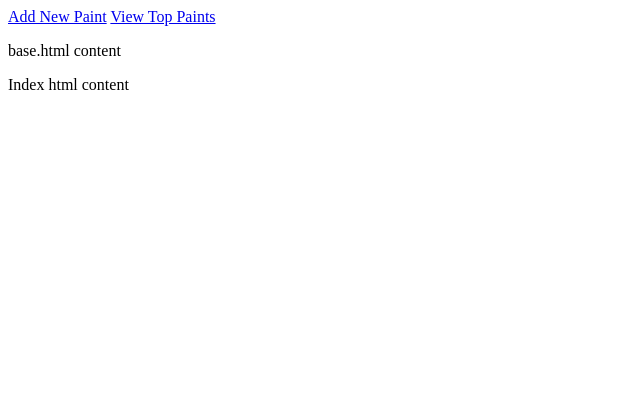
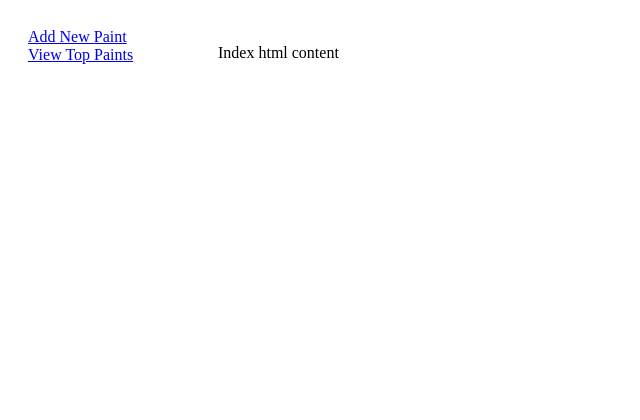
Before and after one commit to LewisBrennanGithub/paint-project, a Flask app: page / in a window 1280 px wide. Shown: the top 420 px of the page, without its empty margins (0-640 px from the left). Before the commit the page ends 90 px from the top, so only its background shows below. Run offline with Flask 2, Linux system fonts and the light colour scheme.

Commit message:
sidebar active

```diff
--- /dev/null
+++ b/static/style.css
@@ -0,0 +1,15 @@
+.container {
+  display: flex;
+  flex-direction: row;
+}
+
+.sidebar {
+  width: 150px;
+  height: 100vh;
+  padding: 20px;
+}
+
+.main {
+  flex: 1;
+  padding: 20px;
+}
--- a/templates/base.html
+++ b/templates/base.html
@@ -2,22 +2,20 @@
 <html>
 <head>
   <title>Paints</title>
+  <link rel="stylesheet" href="/static/style.css">
 </head>
 <body>
-  <header>
-    <a href="/paints/new">Add New Paint</a>
-    <a href="/paints">View Top Paints</a>
-  </header>
-<main>
-  <p>base.html content</p>
-  <section>
+  <div class="container">
+    <section class="sidebar">
+      <a href="/paints/new">Add New Paint</a>
+      <br>
+      <a href="/paints">View Top Paints</a>
+    </section>
+    <section class="main">
       {% block content %}
-      body {
-        background-color: {{ paint.value }};
-        color: {{ paint.offset_value }};
-      }
-      {% endblock%}
-  </section>
-  </main>
+      {% endblock %}
+    </section>
+  </div>
 </body>
 </html>
+  <!-- <link rel="stylesheet" href="{{ url_for('static', filename='style.css') }}">
--- a/templates/paints/show.html
+++ b/templates/paints/show.html
@@ -7,7 +7,6 @@
   </style>
 </head>
 <body>
-
 {% extends 'base.html' %}
 
 {% block content %}
@@ -27,6 +26,4 @@
   </form>
 {% endblock %}
 
-{% block styles %}
-{% endblock %}
 </body>
```
